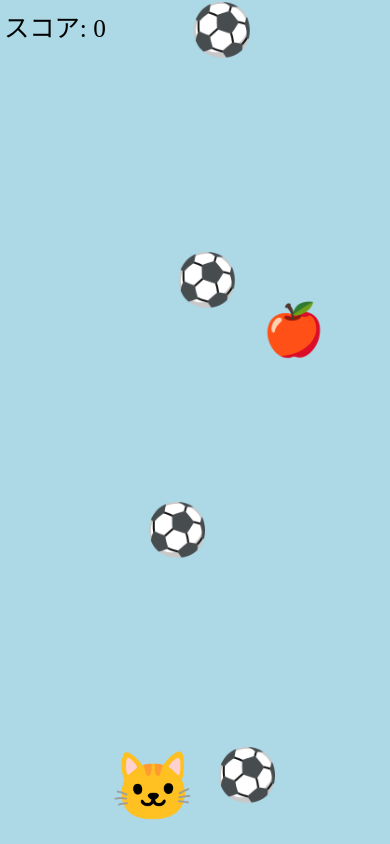
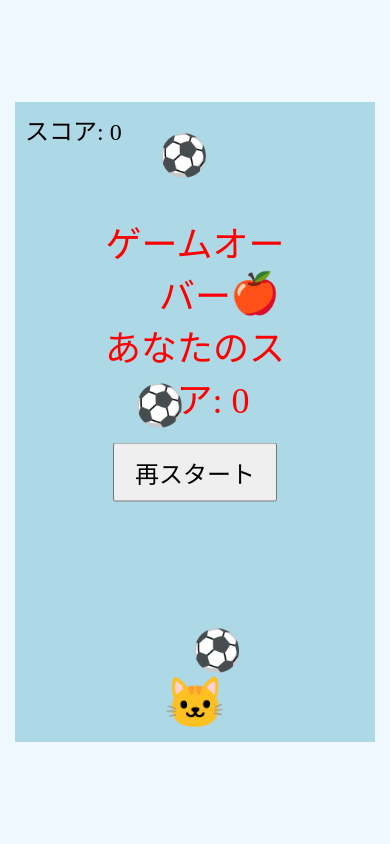
Before and after one commit to giwarb/minigames, a plain HTML site: page simple1.html in a window 390 px wide. Drawn offline with Linux system fonts and the light colour scheme.

Commit message:
Update responsive design for HTML game

```diff
--- a/simple1.html
+++ b/simple1.html
@@ -4,46 +4,46 @@
 <head>
     <meta charset="UTF-8">
     <title>ミニゲーム</title>
-    <!-- 追加したタグ -->
-    <meta name="viewport" content="width=device-width, initial-scale=1.0">
+    <!-- ビューポートの設定 -->
+    <meta name="viewport" content="width=device-width, initial-scale=1.0, user-scalable=no">
     <style>
         body {
             margin: 0;
             overflow: hidden;
-            touch-action: none;
             background-color: #f0f8ff;
+            display: flex;
+            justify-content: center;
+            align-items: center;
+            height: 100vh;
         }
 
         #gameArea {
             position: relative;
-            width: 100vw;
-            height: 100vh;
+            width: 360px;
+            height: 640px;
             background-color: #add8e6;
             overflow: hidden;
         }
 
         #player {
             position: absolute;
-            bottom: 2vh;
-            left: 50%;
-            transform: translateX(-50%);
-            font-size: 8vh;
-            /* フォントサイズをビュー高さに対する割合で指定 */
+            bottom: 10px;
+            left: calc(50% - 25px);
+            font-size: 50px;
         }
 
         .obstacle,
         .item {
             position: absolute;
             top: 0;
-            font-size: 6vh;
-            /* フォントサイズをビュー高さに対する割合で指定 */
+            font-size: 40px;
         }
 
         #scoreboard {
             position: absolute;
-            top: 1vh;
-            left: 1vw;
-            font-size: 3vh;
+            top: 10px;
+            left: 10px;
+            font-size: 24px;
             color: #000;
         }
 
@@ -52,16 +52,16 @@
             top: 40%;
             left: 50%;
             transform: translate(-50%, -50%);
-            font-size: 5vh;
+            font-size: 36px;
             color: #ff0000;
             display: none;
             text-align: center;
         }
 
         #restartButton {
-            margin-top: 2vh;
-            padding: 1vh 2vh;
-            font-size: 3vh;
+            margin-top: 20px;
+            padding: 10px 20px;
+            font-size: 24px;
         }
     </style>
 </head>
@@ -84,7 +84,7 @@
         let restartButton = document.getElementById('restartButton');
         let finalScore = document.getElementById('finalScore');
 
-        let playerX = window.innerWidth / 2 - player.offsetWidth / 2;
+        let playerX = gameArea.offsetWidth / 2 - player.offsetWidth / 2;
         let score = 0;
         let gameInterval;
         let obstacleInterval;
@@ -96,7 +96,7 @@
             gameOverScreen.style.display = 'none';
             score = 0;
             scoreboard.textContent = 'スコア: ' + score;
-            playerX = window.innerWidth / 2 - player.offsetWidth / 2;
+            playerX = gameArea.offsetWidth / 2 - player.offsetWidth / 2;
             player.style.left = playerX + 'px';
 
             gameInterval = setInterval(gameLoop, 20);
@@ -123,7 +123,7 @@
             }
             if (keysPressed['ArrowRight']) {
                 playerX += 5;
-                if (playerX > window.innerWidth - player.offsetWidth) playerX = window.innerWidth - player.offsetWidth;
+                if (playerX > gameArea.offsetWidth - player.offsetWidth) playerX = gameArea.offsetWidth - player.offsetWidth;
                 player.style.left = playerX + 'px';
             }
 
@@ -134,7 +134,7 @@
                 obstacleY += 5;
                 obstacle.style.top = obstacleY + 'px';
 
-                if (obstacleY > window.innerHeight) {
+                if (obstacleY > gameArea.offsetHeight) {
                     obstacle.remove();
                 } else {
                     if (checkCollision(player, obstacle)) {
@@ -150,7 +150,7 @@
                 itemY += 3;
                 item.style.top = itemY + 'px';
 
-                if (itemY > window.innerHeight) {
+                if (itemY > gameArea.offsetHeight) {
                     item.remove();
                 } else {
                     if (checkCollision(player, item)) {
@@ -166,7 +166,7 @@
             let obstacle = document.createElement('div');
             obstacle.classList.add('obstacle');
             obstacle.textContent = '⚽';
-            obstacle.style.left = Math.random() * (window.innerWidth - obstacle.offsetWidth) + 'px';
+            obstacle.style.left = Math.random() * (gameArea.offsetWidth - 40) + 'px';
             obstacle.style.top = '0px';
             gameArea.appendChild(obstacle);
         }
@@ -175,7 +175,7 @@
             let item = document.createElement('div');
             item.classList.add('item');
             item.textContent = '🍎';
-            item.style.left = Math.random() * (window.innerWidth - item.offsetWidth) + 'px';
+            item.style.left = Math.random() * (gameArea.offsetWidth - 40) + 'px';
             item.style.top = '0px';
             gameArea.appendChild(item);
         }
@@ -196,17 +196,18 @@
             endGame();
         }
 
-        // Touch controls
+        // タッチ操作
         gameArea.addEventListener('touchmove', function (e) {
             let touch = e.touches[0];
-            playerX = touch.clientX - player.offsetWidth / 2;
+            let rect = gameArea.getBoundingClientRect();
+            playerX = touch.clientX - rect.left - player.offsetWidth / 2;
             if (playerX < 0) playerX = 0;
-            if (playerX > window.innerWidth - player.offsetWidth) playerX = window.innerWidth - player.offsetWidth;
+            if (playerX > gameArea.offsetWidth - player.offsetWidth) playerX = gameArea.offsetWidth - player.offsetWidth;
             player.style.left = playerX + 'px';
             e.preventDefault();
         });
 
-        // Keyboard controls
+        // キーボード操作
         document.addEventListener('keydown', function (e) {
             keysPressed[e.key] = true;
         });
@@ -217,7 +218,7 @@
 
         restartButton.addEventListener('click', function () {
             gameOverScreen.style.display = 'none';
-            // Remove existing obstacles and items
+            // 障害物とアイテムを削除
             let obstacles = document.getElementsByClassName('obstacle');
             while (obstacles[0]) {
                 obstacles[0].parentNode.removeChild(obstacles[0]);
@@ -230,7 +231,7 @@
             startGame();
         });
 
-        // Start the game
+        // ゲーム開始
         startGame();
     </script>
 </body>
```
